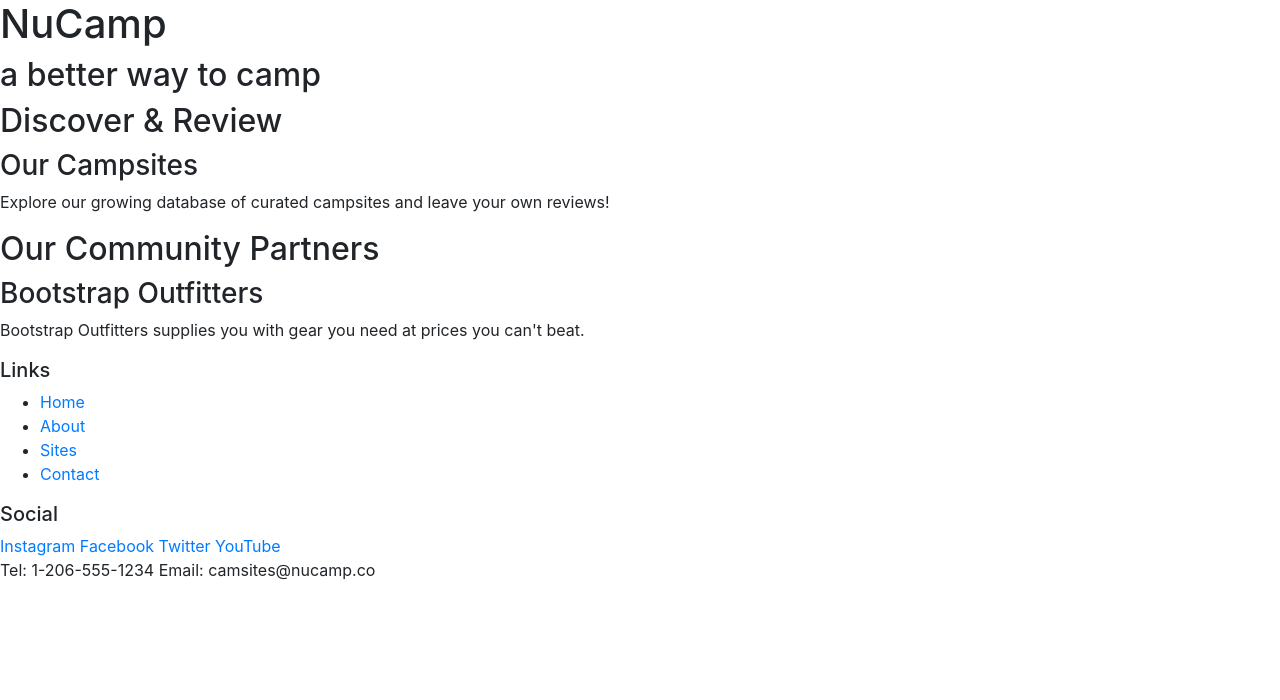
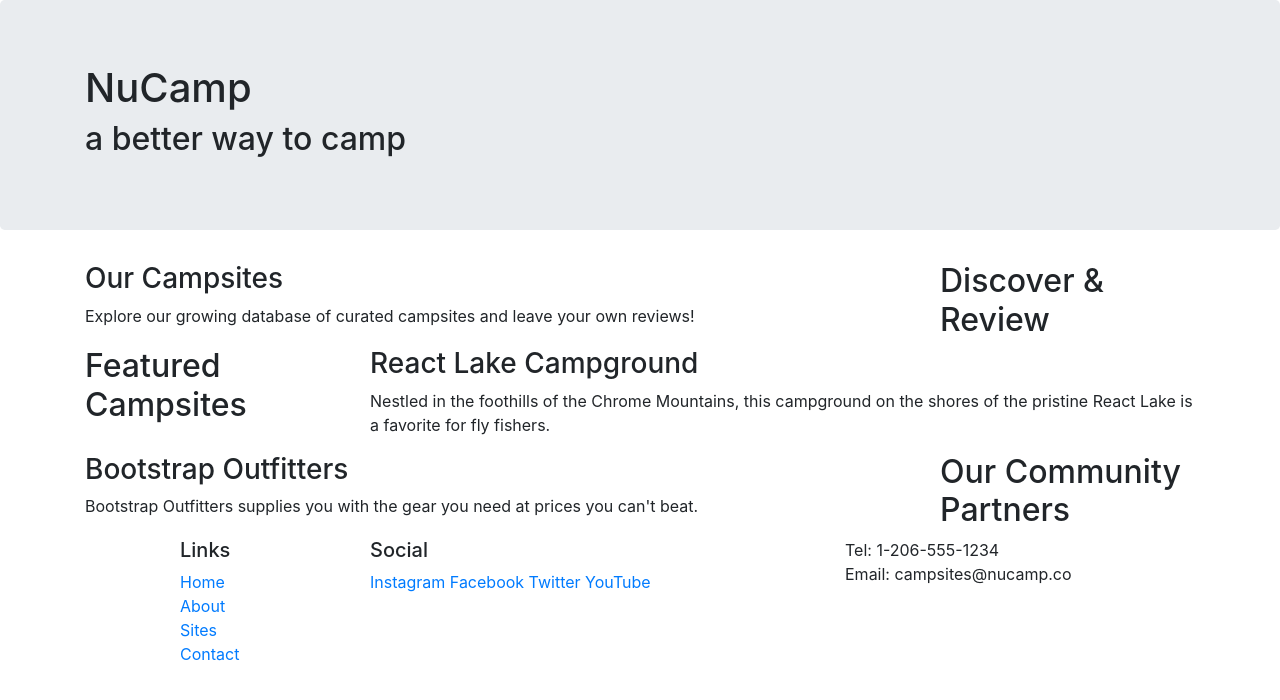
Before and after one commit to DonRenfroJr/my-first-bootstrap-project, a website: page index.html in a window 1280 px wide. Drawn offline with nearby package versions, Linux system fonts and the light colour scheme.

Commit message:
Bootstrap Grid

```diff
--- a/index.html
+++ b/index.html
@@ -11,45 +11,76 @@
 
     <body>
 
-        <header>
-            <div>
+        <header class="jumbotron">
+            <div class="container">
+                <div class="row">
+                    <div class="col">
                         <h1>NuCamp</h1>
                         <h2>a better way to camp</h2>
                     </div>
+                </div>
+            </div>
         </header>
 
-        <div>
+        <div class="container">
+            <div class="row">
+                <div class="col-sm-4 order-sm-last col-md-3">
                     <h2>Discover & Review</h2>
+                </div>
+                <div class="col">
                     <h3>Our Campsites</h3>
                     <p>Explore our growing database of curated campsites and leave your own reviews!</p>
                 </div>
-
-        <div>
-            <h2>Our Community Partners</h2>
-            <h3>Bootstrap Outfitters</h3>
-            <p>Bootstrap Outfitters supplies you with gear you need at prices you can't beat.</p>
             </div>
 
+            <div class="row">
+                <div class="col-sm-4 col-md-3">
+                    <h2>Featured Campsites</h2>
+                </div>
+                <div class="col">
+                    <h3>React Lake Campground</h3>
+                    <p>Nestled in the foothills of the Chrome Mountains, this campground on the shores of the pristine React Lake is a favorite for fly fishers.</p>
+                </div>
+            </div>
+
+            <div class="row">
+                <div class="col-sm-4 order-sm-last col-md-3">
+                    <h2>Our Community Partners</h2>
+                </div>
+                <div class="col">
+                    <h3>Bootstrap Outfitters</h3>
+                    <p>Bootstrap Outfitters supplies you with the gear you need at prices you can't beat.</p>
+                </div>
+            </div>
+
+        </div>
+
+
+
         <footer>
-            <div>
+            <div class="container">
+                <div class="row">
+                    <div class="col-4 col-sm-2 offset-1">
                         <h5>Links</h5>
-                <ul>
+                        <ul class="list-unstyled">
                             <li><a href="#">Home</a></li>
                             <li><a href="#">About</a></li>
                             <li><a href="#">Sites</a></li>
                             <li><a href="#">Contact</a></li>
                         </ul>
                     </div>
-            <div>
+                    <div class="col-6 col-sm-5">
                         <h5>Social</h5>
-                <a href="http://instagram.com">Instagram</a>
-                <a href="http://facebook.com">Facebook</a>
-                <a href="http://twitter.com">Twitter</a>
-                <a href="http://youtube.com">YouTube</a>
+                        <a href="http://instagram.com/">Instagram</a>
+                        <a href="http://facebook.com/">Facebook</a>
+                        <a href="http://twitter.com/">Twitter</a>
+                        <a href="http://youtube.com/">YouTube</a>
                     </div>
-            <div>
-                Tel: 1-206-555-1234
-                Email: camsites@nucamp.co
+                    <div class="col-sm-4">
+                        Tel: 1-206-555-1234<br />
+                        Email: campsites@nucamp.co
+                    </div>
+                </div>
             </div>
         </footer>
 
```
Lines whose indentation alone changed are shown as unchanged.
